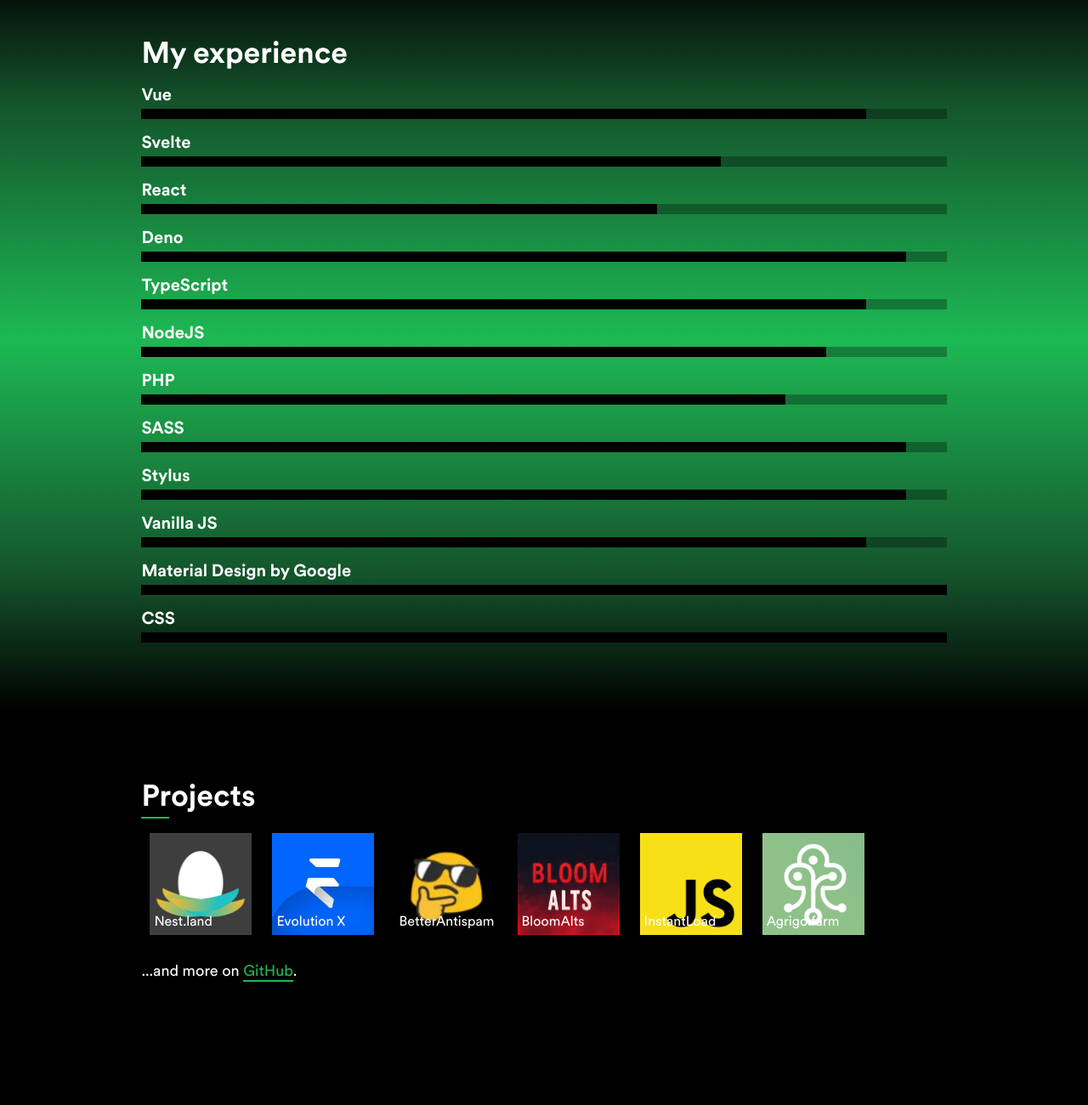
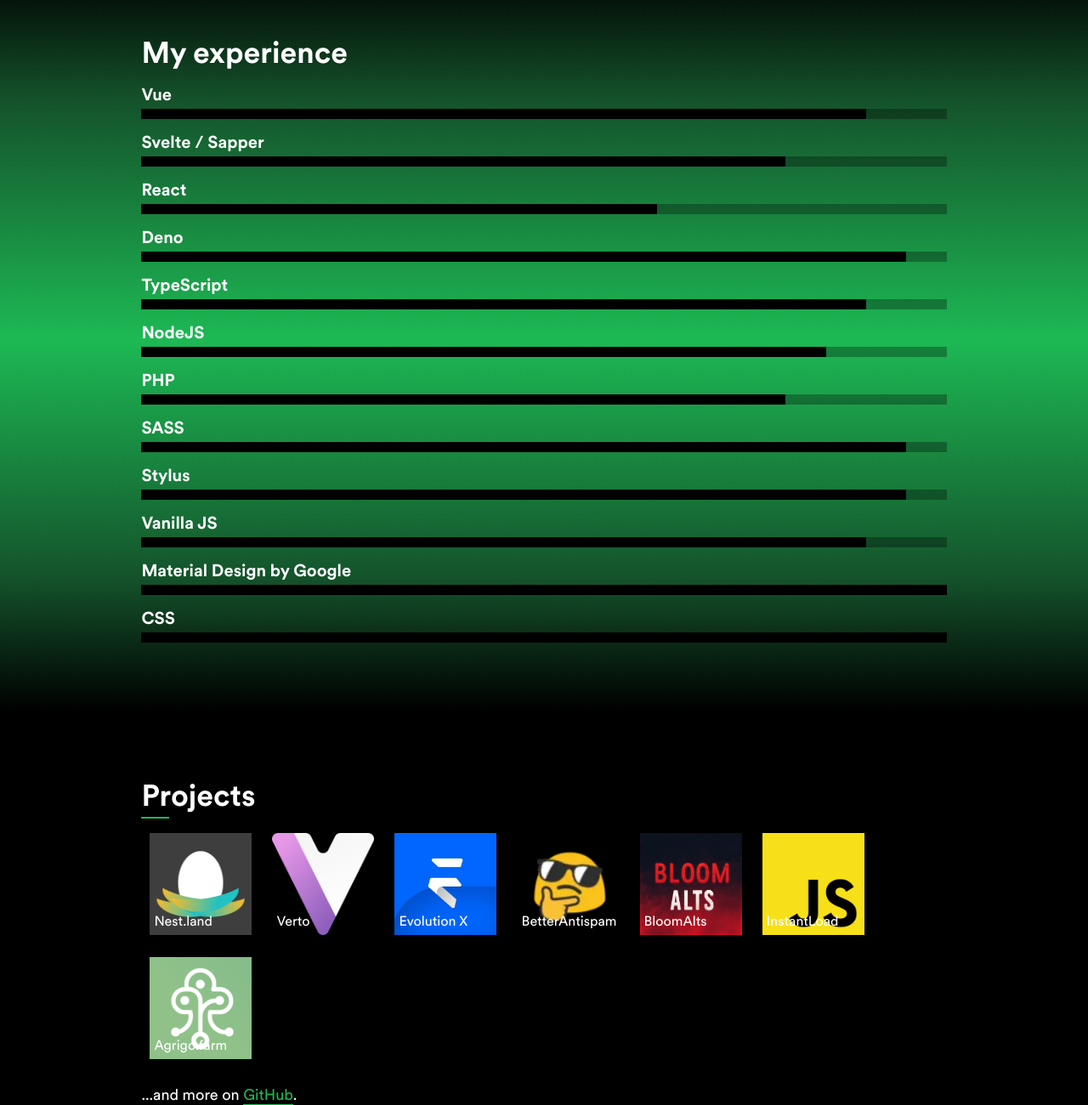
Before and after one commit to MartonDev/marton.lederer.hu, a website: page public/index.html in a window 1280 px wide. Shown: the part 1303-2603 px from the top of the page at 85% size. Drawn offline with Linux system fonts and the light colour scheme.

Commit message:
Add verto

```diff
--- a/public/index.html
+++ b/public/index.html
@@ -57,8 +57,8 @@
       <h2>Vue</h2>
       <div class="experience-bar"><div class="fill" style="width: 90%;"></div></div>
 
-      <h2>Svelte</h2>
-      <div class="experience-bar"><div class="fill" style="width: 72%;"></div></div>
+      <h2>Svelte / Sapper</h2>
+      <div class="experience-bar"><div class="fill" style="width: 80%;"></div></div>
 
       <h2>React</h2>
       <div class="experience-bar"><div class="fill" style="width: 64%;"></div></div>
@@ -97,6 +97,7 @@
       <h1>Projects <span></span></h1>
 
       <a href="https://nest.land" target="_blank" rel="noopener noreferrer" class="project" style="background-image:url(assets/img/projects/nest.png)"><span>Nest.land</span></a>
+      <a href="https://github.com/useverto" target="_blank" rel="noopener noreferrer" class="project" style="background-image:url(assets/img/projects/verto.png)"><span>Verto</span></a>
       <a href="https://evolution-x.org" target="_blank" rel="noopener noreferrer" class="project" style="background-image:url(assets/img/projects/evolutionx.jpg)"><span>Evolution X</span></a>
       <a href="https://antispambot.io/" target="_blank" rel="noopener noreferrer" class="project" style="background-image:url(assets/img/projects/betterantispam.png)"><span>BetterAntispam</span></a>
       <a href="https://bloomalts.com" target="_blank" rel="noopener noreferrer" class="project" style="background-image:url(assets/img/projects/bloomalts.jpg)"><span>BloomAlts</span></a>
```
Also changed, not shown: public/assets/img/projects/verto.png (added).
